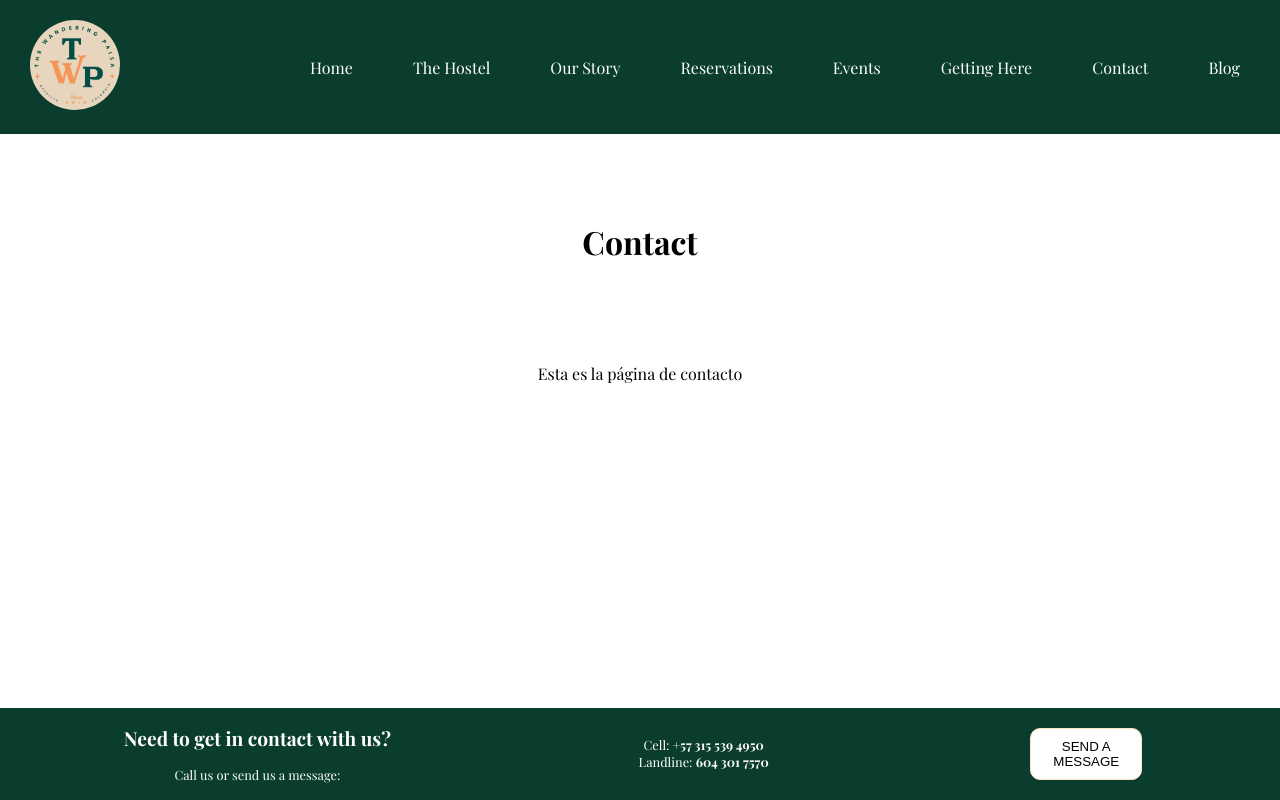
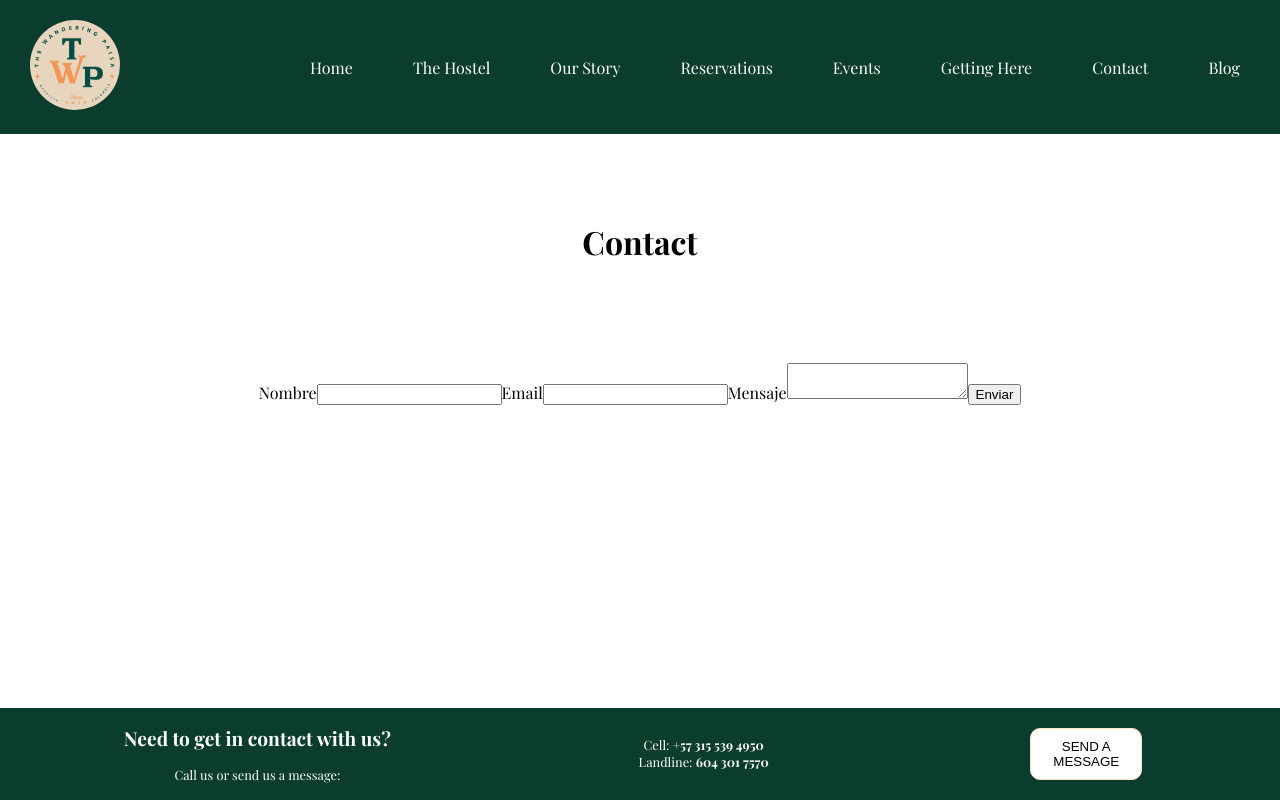
Before and after one commit to AndresAlzateHoyos/Pagina_hostal, a React (Vite) app: page /contact in a window 1280 px wide. Built offline with nearby package versions, Linux system fonts and the light colour scheme.

Commit message:
create sendMessage component and modify GettingHere component

```diff
--- a/package.json
+++ b/package.json
@@ -11,6 +11,7 @@
   },
   "dependencies": {
     "@reduxjs/toolkit": "^2.6.1",
+    "emailjs-com": "^3.2.0",
     "react": "^19.0.0",
     "react-dom": "^19.0.0",
     "react-redux": "^9.2.0",
--- a/src/contact/Contact.jsx
+++ b/src/contact/Contact.jsx
@@ -1,10 +1,13 @@
 import React from "react";
+import SendMessage from "../sendMessage/SendMessage";
 
 export default function Contact () {
     return (
         <main>
             <h1>Contact</h1>
-            <div>Esta es la página de contacto</div>
+            <div>
+                <SendMessage />
+            </div>
         </main>
     )
 }
--- a/src/gettingHere/GettingHere.jsx
+++ b/src/gettingHere/GettingHere.jsx
@@ -1,14 +1,52 @@
 import React from "react";
-import styles from './GettingHere.module.css'
+import styles from './GettingHere.module.css';
 
 export default function GettingHere () {
     return (
         <main>
-            <h1>Directions to our Hostel</h1>
-            <div>Estas son las indicaciones</div>
+            <h1>How to get to The Wandering Paisa Hostel</h1>
+
+            <div className={styles.transportOptions}>
+                <h3>From the Terminal Norte bus station:</h3>
+                <ul>
+                    <li><strong>For buses from</strong> Bogotá, Cartagena, Santa Marta, Bucaramanga.</li>
+                    <li>Take the Metro from <strong>Caribe Station → San Antonio → Transfer to Line B (San Javier) → Estadio</strong>.</li>
+                    <li>Walk <strong>4 blocks south</strong> on La Setenta (70th St.), then <strong>left on 44A St.</strong> (after Subway & Colanta).</li>
+                    <li>If you reach the nightclub La Logia or San Juan St., <strong>you’ve gone too far</strong>.</li>
+                </ul>
+            </div>
+
+            <div className={styles.transportOptions}>
+                <h3>From the Terminal Sur bus station OR the Olaya Herrera local airport:</h3>
+                <ul>
+                    <li><strong>By Taxi:</strong> ~$7,000–8,000 COP. Tell the driver “La Setenta y Calle San Juan.”</li>
+                    <li><strong>By Metro (Cheapest Option):</strong> Walk <strong>4 blocks east</strong> on Calle 10 → <strong>Take Poblado Metro → San Antonio → Transfer to Line B (San Javier) → Estadio</strong>.</li>
+                    <li>Walk 4 blocks south on La Setenta, then left on 44A St. (after Subway & Colanta).</li>
+                </ul>
+            </div>
+
+            <div className={styles.transportOptions}>
+                <h3>From the Terminal Norte bus station:</h3>
+                <ul>
+                    <li><strong>For buses from</strong> Bogotá, Cartagena, Santa Marta, Bucaramanga.</li>
+                    <li>Take the Metro from <strong>Caribe Station → San Antonio → Transfer to Line B (San Javier) → Estadio</strong>.</li>
+                    <li>Walk <strong>4 blocks south</strong> on La Setenta (70th St.), then <strong>left on 44A St.</strong> (after Subway & Colanta).</li>
+                    <li>If you reach the nightclub La Logia or San Juan St., <strong>you’ve gone too far</strong>.</li>
+                </ul>
+            </div>
+
+
+            <h3>Calle 44A # 68A - 76, Laureles; Medellin - Colombia</h3>
+            <div></div>
             <div className={styles.map}>
-            <iframe src="https://www.google.com/maps/embed?pb=!1m18!1m12!1m3!1d3966.104860758036!2d-75.59203786365825!3d6.24991147994675!2m3!1f0!2f0!3f0!3m2!1i1024!2i768!4f13.1!3m3!1m2!1s0x8e4429083c7c5321%3A0xec88d58eefc4fc52!2sThe%20Wandering%20Paisa!5e0!3m2!1ses!2sco!4v1745330550412!5m2!1ses!2sco" width="800" height="600" style="border:0;" allowfullscreen="" loading="lazy" referrerpolicy="no-referrer-when-downgrade"></iframe>
+                <iframe className={styles.frameMap}
+                    src="https://www.google.com/maps/embed?pb=!1m18!1m12!1m3!1d3966.104860758036!2d-75.59203786365825!3d6.24991147994675!2m3!1f0!2f0!3f0!3m2!1i1024!2i768!4f13.1!3m3!1m2!1s0x8e4429083c7c5321%3A0xec88d58eefc4fc52!2sThe%20Wandering%20Paisa!5e0!3m2!1ses!2sco!4v1745330550412!5m2!1ses!2sco"
+                    style={{ border: 0 }}
+                    allowFullScreen={true}
+                    loading="lazy"
+                    referrerPolicy="no-referrer-when-downgrade"
+                ></iframe>
             </div>
         </main>
-    )
+    );
 }
--- a/src/gettingHere/GettingHere.module.css
+++ b/src/gettingHere/GettingHere.module.css
@@ -0,0 +1,6 @@
+.frameMap {
+    width: 60%;
+    height: 40vw;
+    border-radius: 25px;
+    margin: 30px auto;
+}
--- /dev/null
+++ b/src/sendMessage/SendMessage.jsx
@@ -0,0 +1,32 @@
+import React, { useEffect, useState, useRef } from "react";
+import styles from './SendMessage.module.css';
+import emailjs from 'emailjs-com';
+
+export default function SendMessage() {
+  const form = useRef();
+
+  const sendEmail = (e) => {
+    e.preventDefault();
+
+    emailjs.sendForm('service_pnxkykg', 'template_vy3mpvp', form.current, 'r4TEpT3Dc2MN6FSRO')
+      .then((result) => {
+          console.log(result.text);
+          alert("Mensaje enviado!");
+      }, (error) => {
+          console.log(error.text);
+          alert("Error al enviar.");
+      });
+  };
+
+  return (
+    <form ref={form} onSubmit={sendEmail}>
+      <label>Nombre</label>
+      <input type="text" name="user_name" required />
+      <label>Email</label>
+      <input type="email" name="user_email" required />
+      <label>Mensaje</label>
+      <textarea name="message" required />
+      <input type="submit" value="Enviar" />
+    </form>
+  );
+}
```
Also changed, not shown: src/sendMessage/SendMessage.module.css (added), 1 other file (tests, documents, lock files or other folders).
